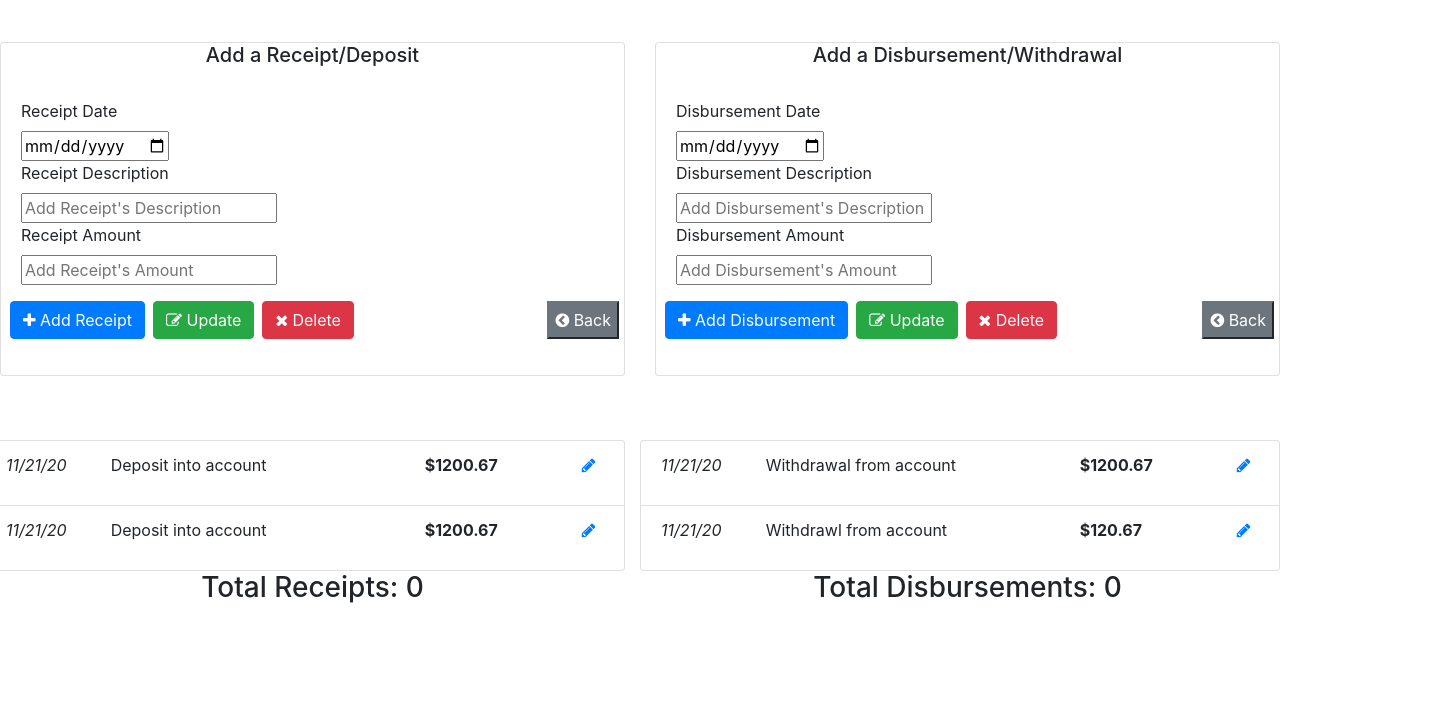
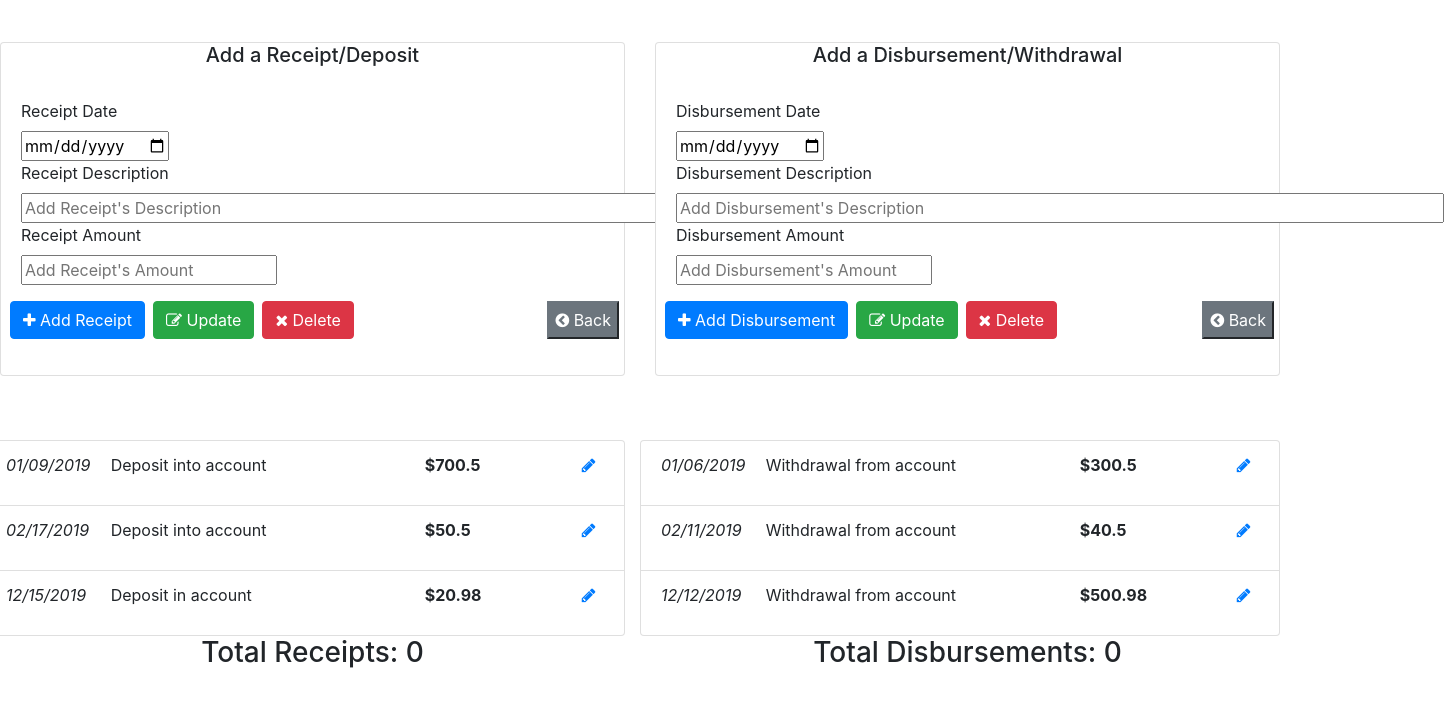
Before and after one commit to josephfmck/Accounting-App, a plain HTML site: page index.html in a window 1280 px wide. Shown: the part 62-768 px from the top of the page, 1444 px wide, since content can reach past the window. Drawn offline with nearby package versions, Linux system fonts and the light colour scheme.

Commit message:
update html input size, set current and total props to both data structures, create getData() for receipts and disbursements, grab lists with UISelectors, create populateList() for both, passing in data items, looping over and appending to html, then appending to the corresponding list, exec getData() and populateList() in init

```diff
--- a/app.js
+++ b/app.js
@@ -1,90 +1,200 @@
 //  Storage Controller
 
 //  Receipt Controller
-const ReceiptCtrl = (function() {
+const ReceiptCtrl = (function () {
+  //IIFE
   //PRIVATE
   //  Receipt Constructor
-    const Receipt = function(id, date, description, amount) {
+  const Receipt = function (id, date, description, amount) {
     this.id = id;
     this.date = date;
     this.description = description;
     this.amount = amount;
-    }
+  };
 
+  //  Data Structure / State
   const data = {
-        disbursements: [
-            {id: 0, date: 01/09/2019, description: 'Deposit into account', amount: 700.50},
-            {id: 1, date: 02/17/2019, description: 'Deposit into account', amount: 50.50},
-            {id: 2, date: 12/15/2019, description: 'Deposit in account', amount: 20.98}
-        ]
-    }
-
+    receipts: [
+      {
+        id: 0,
+        date: "01/09/2019",
+        description: "Deposit into account",
+        amount: 700.5,
+      },
+      {
+        id: 1,
+        date: "02/17/2019",
+        description: "Deposit into account",
+        amount: 50.5,
+      },
+      {
+        id: 2,
+        date: "12/15/2019",
+        description: "Deposit in account",
+        amount: 20.98,
+      },
+    ],
+    currentReceipt: null,
+    totalReceipts: 0,
+  };
 
   //PUBLIC METHODS
   return {
-        logData: function() { //ReceiptCtrl.logData()
-            return
-        }
-    }
-
+    getReceiptData: function () {
+      return data.receipts;
+    },
+    logData: function () {
+      //ReceiptCtrl.logData()
+      return data;
+    },
+  };
 })();
 
-
 //  Disbursement Controller
-const DisbursementCtrl = (function() {
+const DisbursementCtrl = (function () {
   //PRIVATE
   //  Disbursement Constructor
-    const Disbursement = function(id, date, description, amount) {
+  const Disbursement = function (id, date, description, amount) {
     this.id = id;
     this.date = date;
     this.description = description;
     this.amount = amount;
-    }
+  };
 
+  //  Data Structure / State
   const data = {
     disbursements: [
-            {id: 0, date: 01/06/2019, description: 'Withdrawal from account', amount: 300.50},
-            {id: 1, date: 02/11/2019, description: 'Withdrawal from account', amount: 40.50},
-            {id: 2, date: 12/12/2019, description: 'Withdrawal from account', amount: 500.98}
-        ]
-    }
-
+      {
+        id: 0,
+        date: "01/06/2019",
+        description: "Withdrawal from account",
+        amount: 300.5,
+      },
+      {
+        id: 1,
+        date: "02/11/2019",
+        description: "Withdrawal from account",
+        amount: 40.5,
+      },
+      {
+        id: 2,
+        date: "12/12/2019",
+        description: "Withdrawal from account",
+        amount: 500.98,
+      },
+    ],
+    currentDisbursement: null,
+    totalDisbursements: 0,
+  };
 
   //PUBLIC METHODS
   return {
-        logData: function() { //DisbursementCtrl.logData()
-            return
-        }
-    }
-
+    getDisbursementData: function () {
+      return data.disbursements;
+    },
+    logData: function () {
+      //DisbursementCtrl.logData()
+      return data;
+    },
+  };
 })();
 
-
 //  UI Controller
-const UICtrl = (function() {
+const UICtrl = (function () {
   //PRIVATE
-
+  //  UISelectors replace hard-coded html selectors
+  const UISelectors = {
+    receiptList: "#receipt-list",
+    disbursementList: "#disbursement-list",
+  };
 
   //  PUBLIC METHODS
   return {
+    populateReceiptList: function (receiptItems) {
+      let html = "";
 
-    }
+      receiptItems.forEach((item) => {
+        //  Append lis to html
+        html += `
+                <li class="list-group-item" id="receipt-${item.id}">
+                <div class="row">
+                  <div class="col-md-2">
+                    <em>${item.date}</em>
+                  </div>
+                  <div class="col-md-6">
+                    <p>${item.description}</p>
+                  </div>
+
+                  <div class="col-md-3">
+                    <strong>$${item.amount}</strong>
+                  </div>
+                  <div class="col-md-1">
+                    <a href="#">
+                      <i class="edit-item fa fa-pencil"></i>
+                    </a>
+                  </div>
+                </div>
+              </li>
+                `;
+      });
+
+      //    Insert Receipt items
+      document.querySelector(UISelectors.receiptList).innerHTML = html;
+    },
+    populateDisbursementList: function (disbursementItems) {
+      let html = "";
+
+      disbursementItems.forEach((item) => {
+        //  Append lis to html
+        html += `
+        <li class="list-group-item" id="receipt-${item.id}">
+        <div class="row">
+          <div class="col-md-2">
+            <em>${item.date}</em>
+          </div>
+          <div class="col-md-6">
+            <p>${item.description}</p>
+          </div>
+
+          <div class="col-md-3">
+            <strong>$${item.amount}</strong>
+          </div>
+          <div class="col-md-1">
+            <a href="#">
+              <i class="edit-item fa fa-pencil"></i>
+            </a>
+          </div>
+        </div>
+      </li>
+        `;
+      });
+
+      //    Insert Disbursement items
+      document.querySelector(UISelectors.disbursementList).innerHTML = html;
+    },
+  };
 })();
 
-
 //  App Controller
-const AppCtrl = (function(ReceiptCtrl, DisbursementCtrl, UICtrl) {
+const AppCtrl = (function (ReceiptCtrl, DisbursementCtrl, UICtrl) {
   //PRIVATE
 
   //  PUBLIC METHODS
   return {
-        init: function() {
-            console.log('Intializing App');
-        }
-    }
+    init: function () {
+      console.log("Intializing App");
+      //  Fetch receiptItems from data structure
+      const receiptItems = ReceiptCtrl.getReceiptData();
+      //  Fetch disbursementItems from data structure
+      const disbursementItems = DisbursementCtrl.getDisbursementData();
 
+      //  Populate list with receiptItems
+      UICtrl.populateReceiptList(receiptItems);
+      //  Populate list with disbursementItems
+      UICtrl.populateDisbursementList(disbursementItems);
+    },
+  };
 })(ReceiptCtrl, DisbursementCtrl, UICtrl);
-
 
 //  Intialize App
 AppCtrl.init();
--- a/index.html
+++ b/index.html
@@ -59,6 +59,7 @@
                     <input
                       type="text"
                       id="receipt-description"
+                      size="70"
                       placeholder="Add Receipt's Description"
                     />
                   </div>
@@ -127,6 +128,7 @@
                     <input
                       type="text"
                       id="disbursement-description"
+                      size="70"
                       placeholder="Add Disbursement's Description"
                     />
                   </div>
@@ -177,7 +179,7 @@
         <!--Receipts List row-->
         <div class="row">
           <ul id="receipt-list" class="list-group col-md-12">
-              <li class="list-group-item" id="receipt-0">
+              <!-- <li class="list-group-item" id="receipt-0">
                 <div class="row">
                   <div class="col-md-2">
                     <em>11/21/20</em>
@@ -215,7 +217,7 @@
                     </a>
                   </div>
                 </div>
-              </li>
+              </li> -->
           </ul>
         </div> <!--/receipts list row-->
         <div class="row">
@@ -228,7 +230,7 @@
         <!--Disbursements List row-->
         <div class="row">
           <ul id="disbursement-list" class="list-group col-md-12">
-              <li class="list-group-item" id="disbursement-0">
+              <!-- <li class="list-group-item" id="disbursement-0">
                 <div class="row">
                   <div class="col-md-2">
                     <em>11/21/20</em>
@@ -266,7 +268,7 @@
                     </a>
                   </div>
                 </div>
-              </li>
+              </li> -->
           </ul>
         </div> <!--/disbursements list row-->
         <div class="row">
```
Lines whose indentation alone changed are shown as unchanged.
